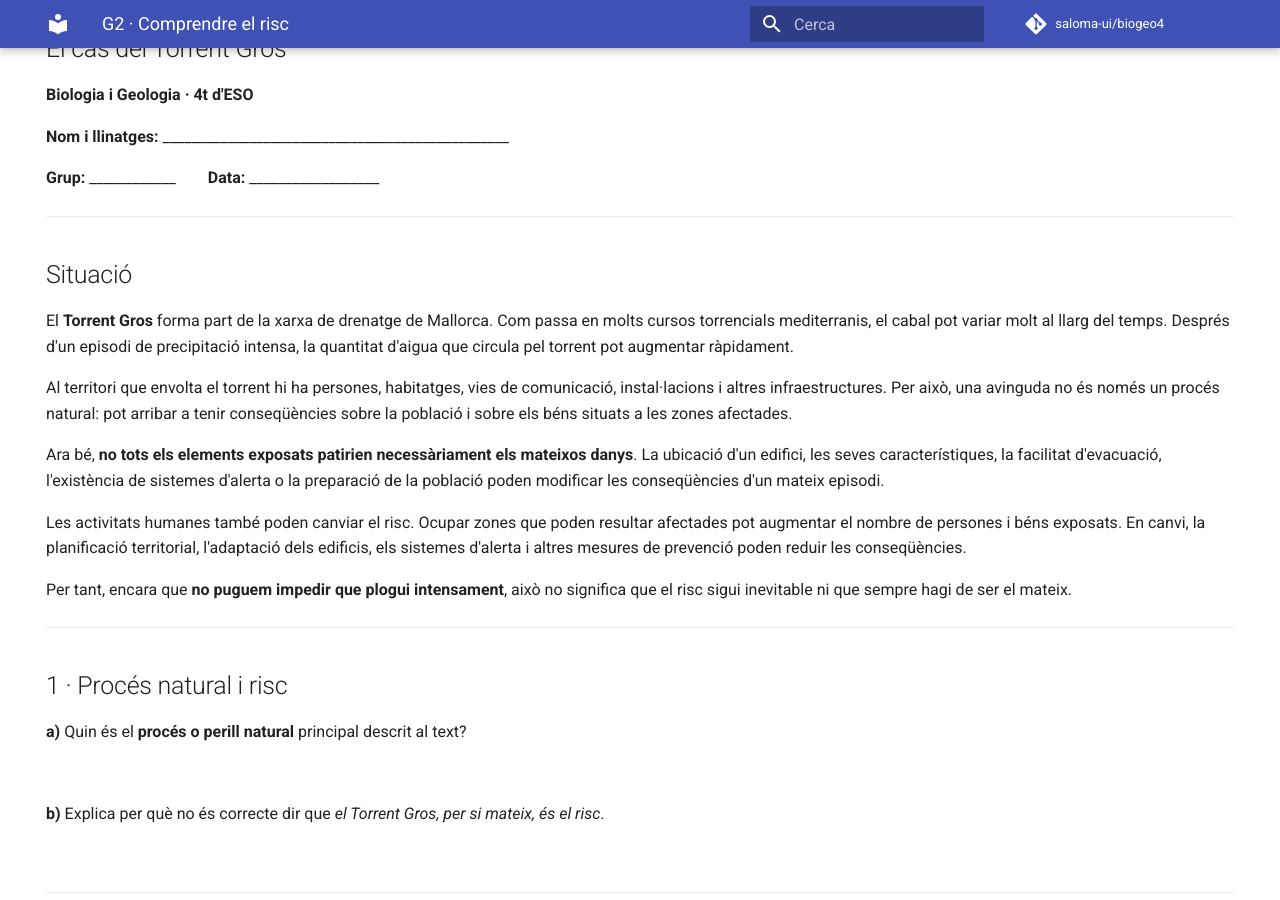
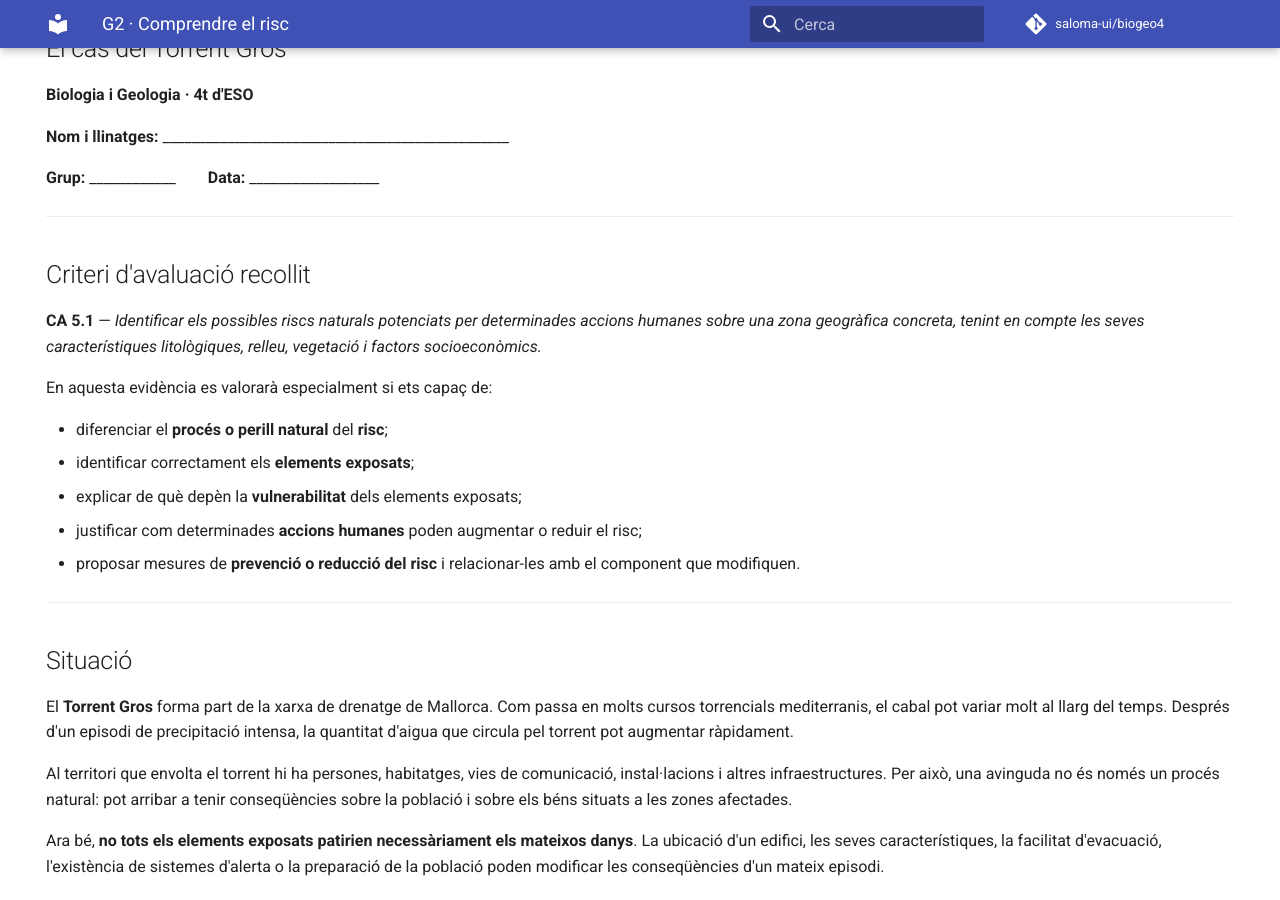
Before and after one commit to saloma-ui/biogeo4, an MkDocs documentation site: the page built from docs/activitats/ud1/g2-risc-evidencia/index.md, in a window 1280 px wide and 900 px high, scrolled down 410 px. Built offline with MkDocs 1.6.1 and Material for MkDocs 9.7.7, drawn with Linux system fonts in a browser that asks for light colours; comment, search, counter and statistics services are not loaded.

Commit message:
Afegeix el criteri d'avaluació a l'evidència de risc

```diff
--- a/docs/activitats/ud1/g2-risc-evidencia/index.md
+++ b/docs/activitats/ud1/g2-risc-evidencia/index.md
@@ -25,6 +25,20 @@ search:
 **Nom i llinatges:** ________________________________________________
 
 **Grup:** ____________  **Data:** __________________
+
+---
+
+## Criteri d'avaluació recollit
+
+**CA 5.1** — *Identificar els possibles riscs naturals potenciats per determinades accions humanes sobre una zona geogràfica concreta, tenint en compte les seves característiques litològiques, relleu, vegetació i factors socioeconòmics.*
+
+En aquesta evidència es valorarà especialment si ets capaç de:
+
+- diferenciar el **procés o perill natural** del **risc**;
+- identificar correctament els **elements exposats**;
+- explicar de què depèn la **vulnerabilitat** dels elements exposats;
+- justificar com determinades **accions humanes** poden augmentar o reduir el risc;
+- proposar mesures de **prevenció o reducció del risc** i relacionar-les amb el component que modifiquen.
 
 ---
 
```
